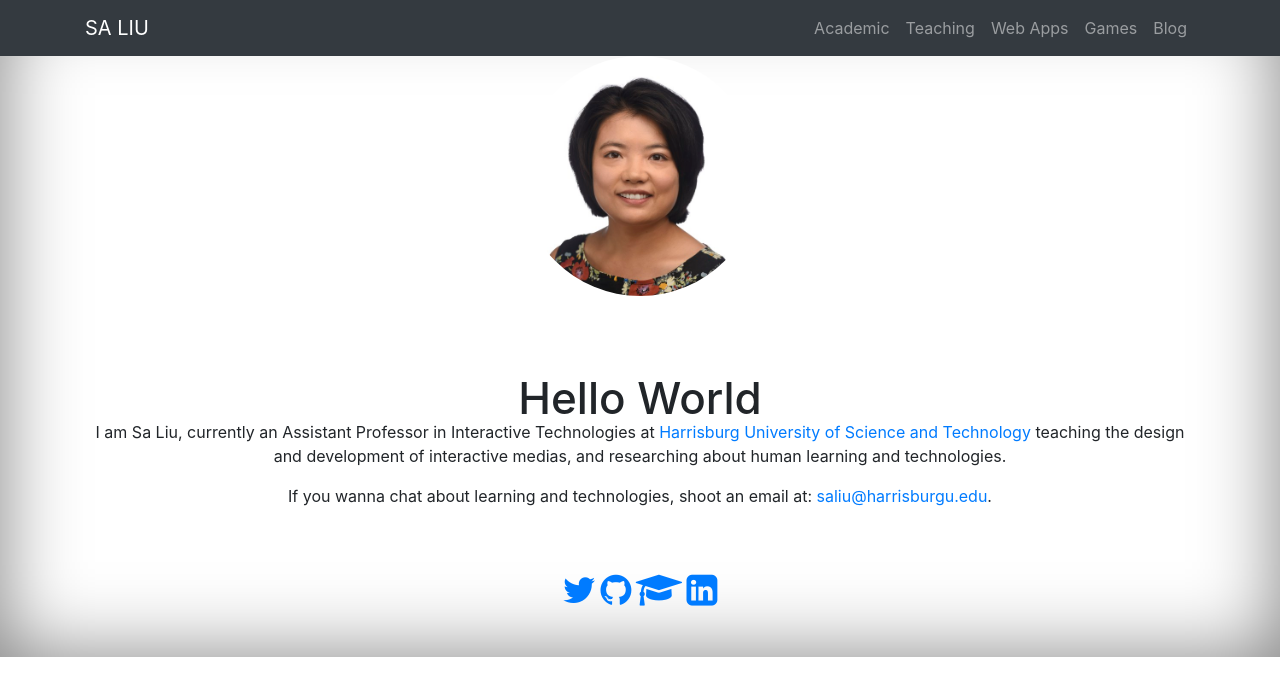
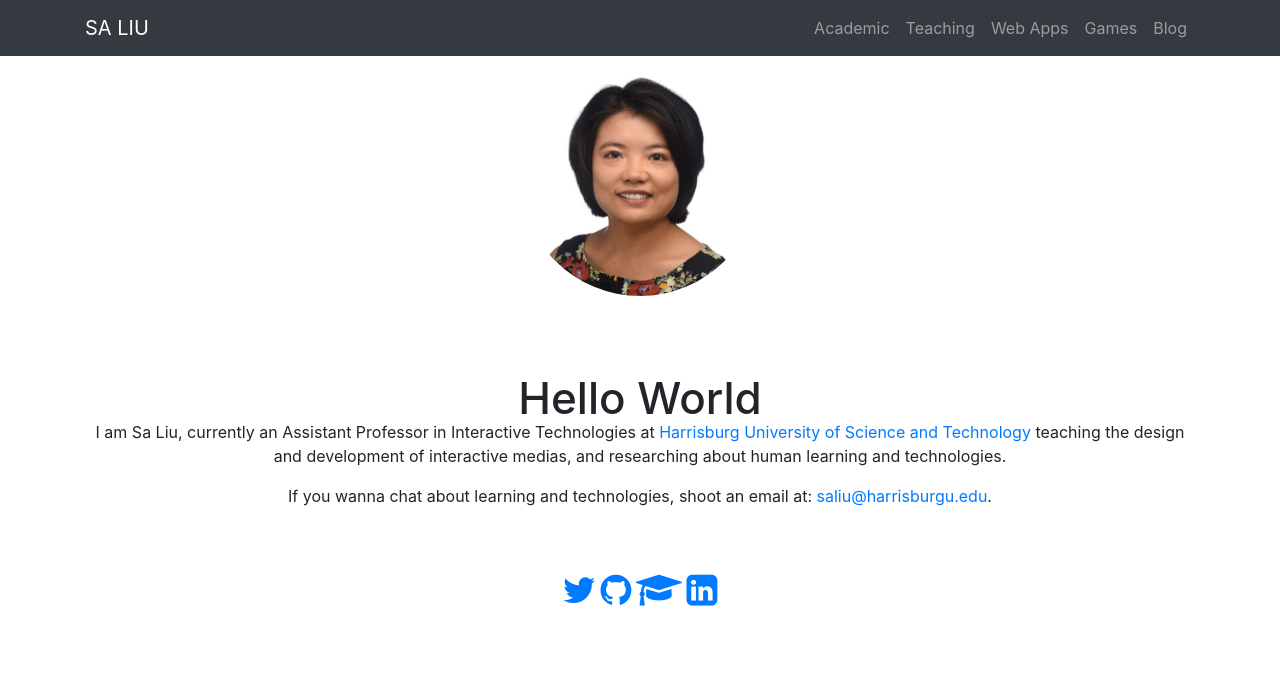
Before and after one commit to Tonicdragon6x66/saliudev.github.io, a Jekyll site: the page built from index.html, in a window 1280 px wide. Shown: the top 696 px of the page. Built offline with Jekyll 4.4.1, drawn with Linux system fonts in a browser that asks for light colours.

Commit message:
get rid of site wrapper

```diff
--- a/_layouts/default.html
+++ b/_layouts/default.html
@@ -12,8 +12,8 @@
 
   <body>
 
-    <div class="site-wrapper">
-        <div class="site-wrapper-inner">
+    <div>
+        <div>
 
           {{ content }}
 
```
